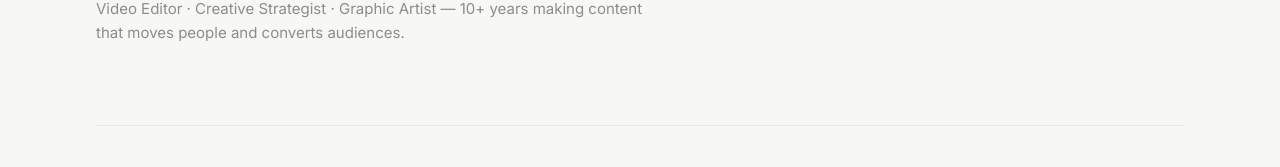
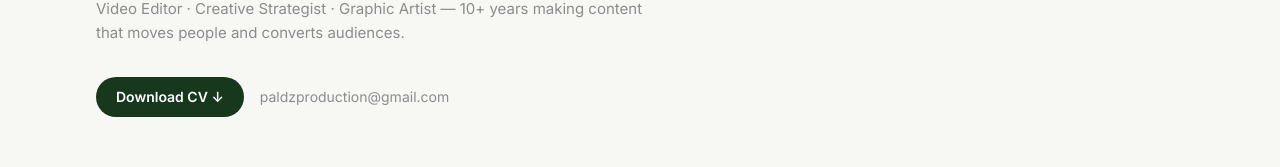
Before and after one commit to paldz9/Paldz-portfolio, a Next.js app: page /about in a window 1280 px wide. Shown: the part 332-499 px from the top of the page. Built offline with nearby package versions, Linux system fonts and the light colour scheme; no server answers.

Commit message:
portfolio - May 3, 2026 - 1:49pm

```diff
--- a/src/app/about/page.tsx
+++ b/src/app/about/page.tsx
@@ -96,6 +96,21 @@ export default function AboutPage() {
             Video Editor · Creative Strategist · Graphic Artist — 10+ years
             making content that moves people and converts audiences.
           </p>
+          <div className="mt-8 flex flex-wrap items-center gap-4">
+            <a
+              href="/Zaldy Caoile_Resume 2026_compressed.pdf"
+              download
+              className="inline-flex items-center gap-2 rounded-full bg-[#17381D] px-5 py-2.5 text-sm font-semibold text-white transition-opacity hover:opacity-85"
+            >
+              Download CV ↓
+            </a>
+            <a
+              href={`mailto:${profile.email}`}
+              className="text-sm text-[#8C8C8C] transition-colors hover:text-[#0D0D0B]"
+            >
+              {profile.email}
+            </a>
+          </div>
         </div>
       </section>
 
--- a/src/app/contact/page.tsx
+++ b/src/app/contact/page.tsx
@@ -49,6 +49,13 @@ export default function ContactPage() {
               <p className="mt-3 text-sm text-[#8C8C8C]">
                 Usually back within 24 hours.
               </p>
+
+              <a
+                href={`tel:${profile.phone}`}
+                className="mt-4 inline-block text-sm text-[#8C8C8C] transition-colors hover:text-[#0D0D0B]"
+              >
+                {profile.phone}
+              </a>
 
               <div className="mt-10">
                 <p className="mb-4 text-[11px] font-semibold uppercase tracking-[0.16em] text-[#17381D]">
--- a/src/content/portfolio.ts
+++ b/src/content/portfolio.ts
@@ -32,6 +32,7 @@ export const profile = {
   headline: "Video Editor • Graphic Designer • Motion Graphics",
   location: "Philippines",
   email: "paldzproduction@gmail.com",
+  phone: "+63 916 346 2565",
   social: [
     { label: "Facebook", href: "https://www.facebook.com/paldz.pogi.sagad" },
     { label: "Instagram", href: "https://www.instagram.com/master.paldz/" },
```
